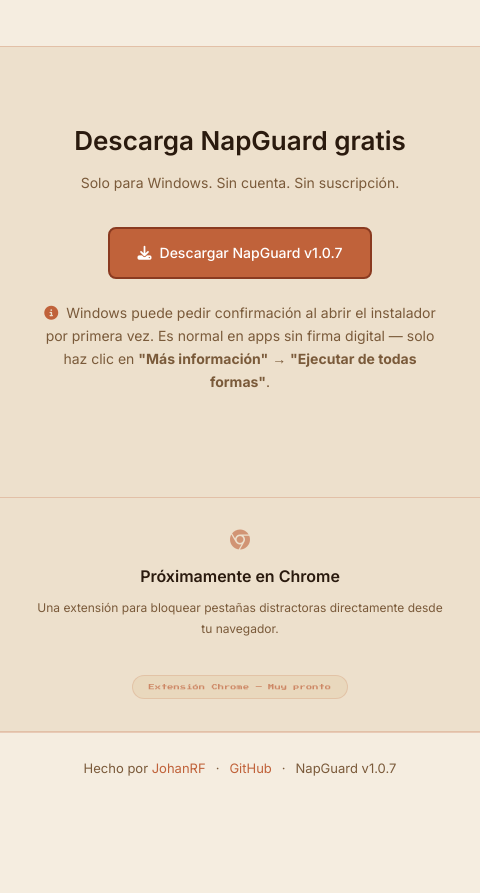
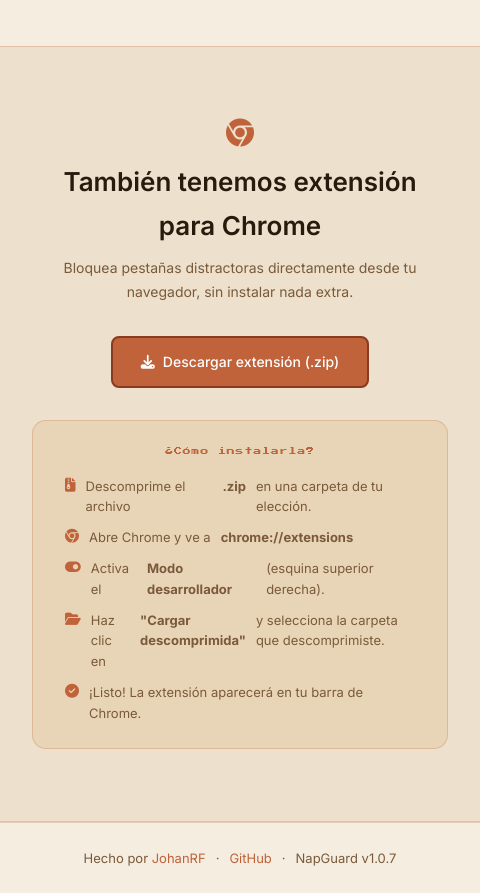
Before and after one commit to JohanRF/Napguard, an Electron app: page docs/index.html in a window 480 px wide. Shown: the part 3180-4073 px from the top of the page. Before the commit the page ends 3984 px from the top, so only its background shows below. Drawn offline with Linux system fonts and the light colour scheme.

Commit message:
new section extension napguard

```diff
--- a/docs/index.html
+++ b/docs/index.html
@@ -133,27 +133,24 @@
 		</div>
 	</section>
 
-	<!-- DOWNLOAD -->
+	<!-- EXTENSION -->
 	<section class="downloadSection">
-		<h2>Descarga NapGuard gratis</h2>
-		<p>Solo para Windows. Sin cuenta. Sin suscripción.</p>
-        <a href="https://github.com/JohanRF/Napguard/releases/latest/download/NapGuard.Setup.1.0.7.exe" class="btnPrimary">
-            <i class="fa-solid fa-download"></i> Descargar NapGuard v1.0.7
-        </a>
-		<p class="warningNote">
-            <i class="fa-solid fa-circle-info"></i>
-            Windows puede pedir confirmación al abrir el instalador por primera vez.
-            Es normal en apps sin firma digital — solo haz clic en
-            <strong>"Más información"</strong> → <strong>"Ejecutar de todas formas"</strong>.
-        </p>
-	</section>
-
-	<!-- CHROME EXTENSION — PRÓXIMAMENTE -->
-	<section class="downloadSection chromeSection" style="border-top: none;">
 		<i class="fa-brands fa-chrome" style="font-size: 28px; color: var(--acento); margin-bottom: 0.8rem; display: block;"></i>
-		<h2>Próximamente en Chrome</h2>
-		<p>Una extensión para bloquear pestañas distractoras directamente desde tu navegador.</p>
-		<div class="heroBadge retro" style="margin: 0 auto;">Extensión Chrome — Muy pronto</div>
+		<h2>También tenemos extensión para Chrome</h2>
+		<p>Bloquea pestañas distractoras directamente desde tu navegador, sin instalar nada extra.</p>
+		<a href="zip/Napguard-Extension-Chrome-main.zip" class="btnPrimary" download>
+			<i class="fa-solid fa-download"></i> Descargar extensión (.zip)
+		</a>
+		<div class="extensionGuide">
+			<p class="extensionGuideTitle retro">¿Cómo instalarla?</p>
+			<ol>
+				<li><i class="fa-solid fa-file-zipper"></i> Descomprime el archivo <strong>.zip</strong> en una carpeta de tu elección.</li>
+				<li><i class="fa-brands fa-chrome"></i> Abre Chrome y ve a <strong>chrome://extensions</strong></li>
+				<li><i class="fa-solid fa-toggle-on"></i> Activa el <strong>Modo desarrollador</strong> (esquina superior derecha).</li>
+				<li><i class="fa-solid fa-folder-open"></i> Haz clic en <strong>"Cargar descomprimida"</strong> y selecciona la carpeta que descomprimiste.</li>
+				<li><i class="fa-solid fa-circle-check"></i> ¡Listo! La extensión aparecerá en tu barra de Chrome.</li>
+			</ol>
+		</div>
 	</section>
 
 	<!-- FOOTER -->
--- a/docs/style.css
+++ b/docs/style.css
@@ -487,28 +487,51 @@
 }
 
 /* ==============================
-    CHROME EXTENSION — PRÓXIMAMENTE
+    EXTENSION GUIDE
 ============================== */
-.chromeSection {
-    padding: 2rem 2rem;
+.extensionGuide {
+	margin-top: 2rem;
+	background: var(--bgCard);
+	border: 0.5px solid var(--borde);
+	border-radius: 14px;
+	padding: 1.5rem 2rem;
+	max-width: 460px;
+	margin-left: auto;
+	margin-right: auto;
+	text-align: left;
 }
 
-.chromeSection h2 {
-    font-size: 16px;
+.extensionGuideTitle {
+	font-size: 8px;
+	color: var(--acento);
+	letter-spacing: 0.1em;
+	margin-bottom: 1.1rem;
+	display: block;
+	text-align: center;
 }
 
-.chromeSection p {
-    font-size: 12px;
+.extensionGuide ol {
+	list-style: none;
+	padding: 0;
+	display: flex;
+	flex-direction: column;
+	gap: 10px;
 }
 
-.chromeSection .heroBadge {
-    font-size: 6px;
-    opacity: 0.7;
+.extensionGuide li {
+	font-size: 13px;
+	color: var(--textoSecundario);
+	display: flex;
+	align-items: flex-start;
+	gap: 10px;
+	line-height: 1.6;
 }
 
-.chromeSection i {
-    font-size: 20px !important;
-    opacity: 0.6;
+.extensionGuide li i {
+	color: var(--acento);
+	font-size: 14px;
+	margin-top: 2px;
+	flex-shrink: 0;
 }
 
 /* ==============================
```
Also changed, not shown: 1 other file.
